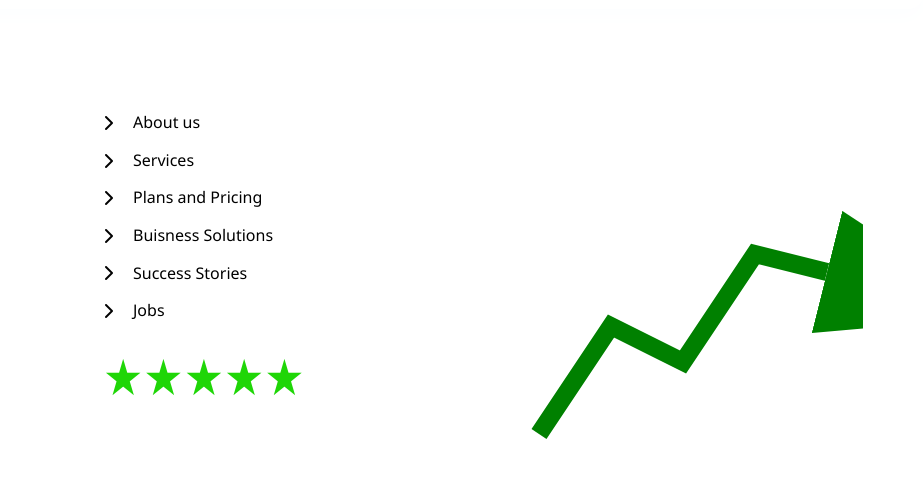
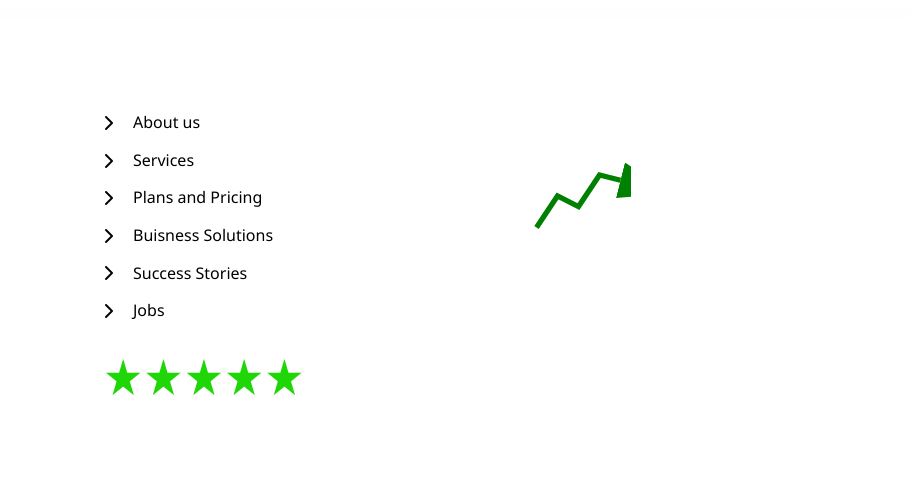
Before and after one commit to hassan-ift/Growvy-Web-Deisgn, a plain HTML site: page home.html in a window 1280 px wide. Shown: the part 3656-4134 px from the top of the page, 357-1280 px from the left. Drawn offline with Linux system fonts and the light colour scheme.

Commit message:
Update style.css

```diff
--- a/style.css
+++ b/style.css
@@ -316,6 +316,23 @@ display: flex;
             color: #718096;
             margin-bottom: 20px;
         }
+.arrow-container {
+      width: 150px;
+      height: 150px;
+      display: flex;
+      justify-content: center;
+      align-items: center;
+    }
+    svg {
+      width: 70%;
+      height: auto;
+    }
+
+
+
+
+
+
 
 .stars {
       color: #1fd607;
```
